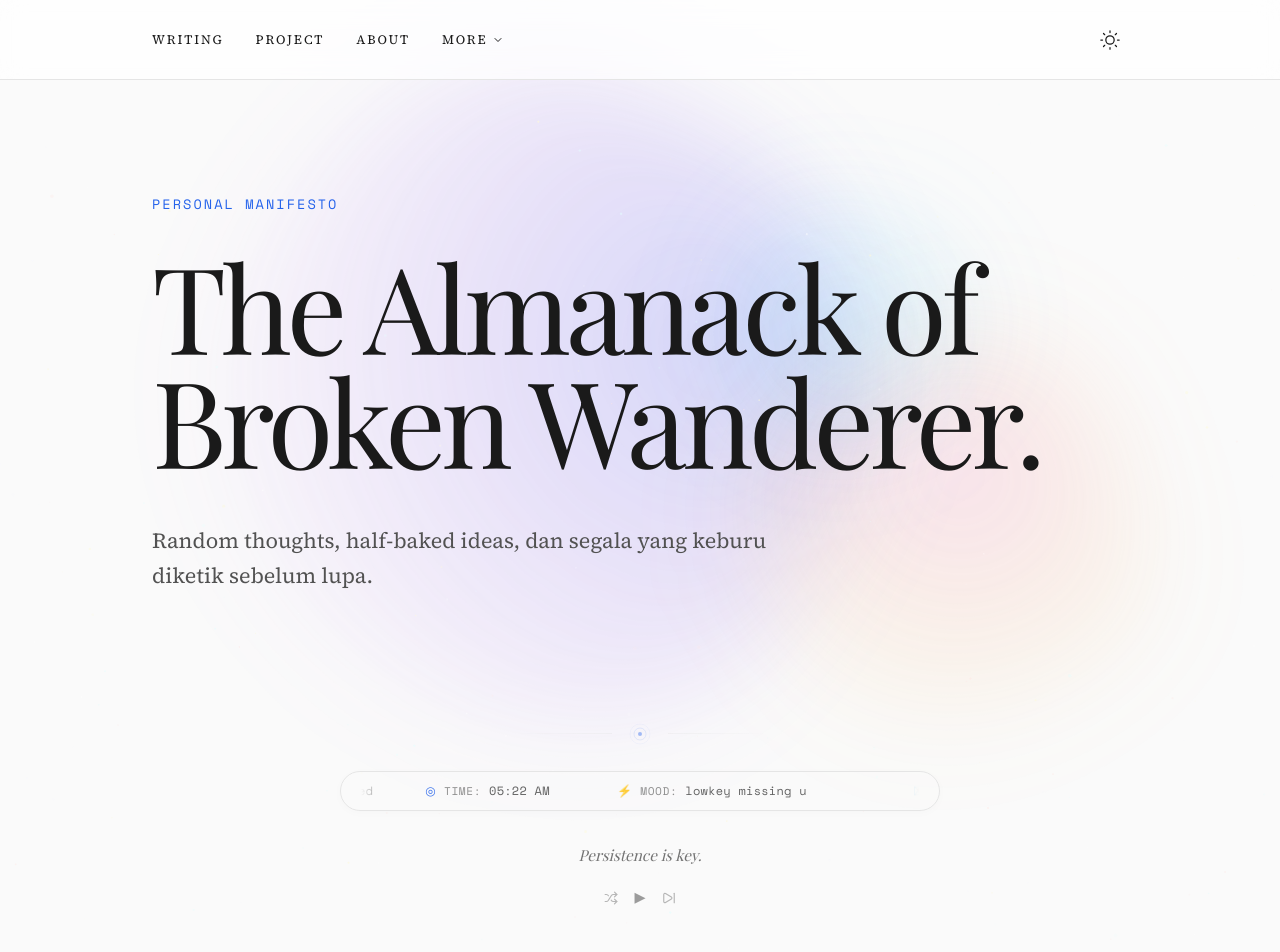
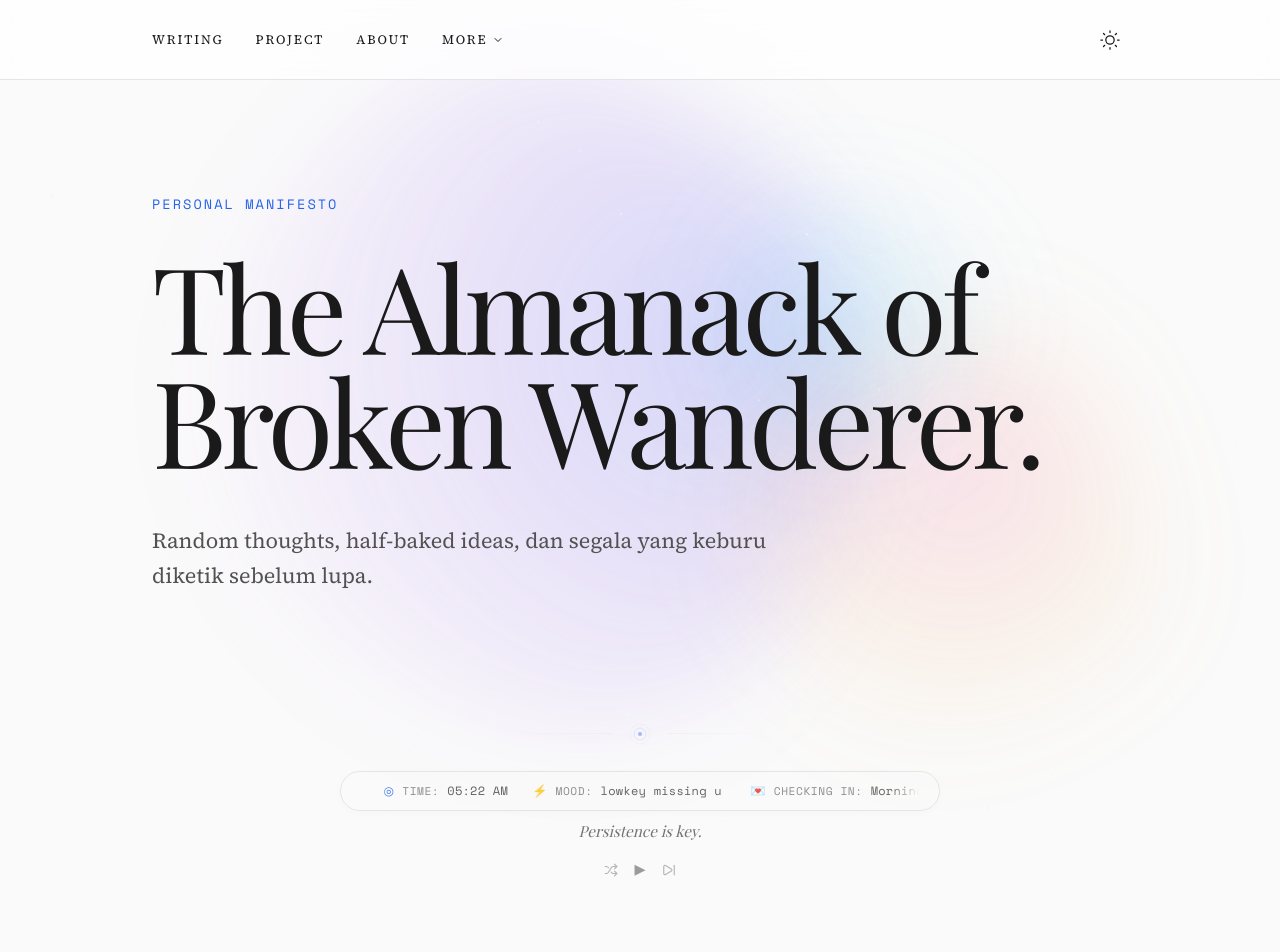
Before and after one commit to muhammadfaza16/muhammadfaza16.github.io, a Next.js app: page / in a window 1280 px wide. Shown: the top 952 px of the page. Built offline with nearby package versions, Linux system fonts and the light colour scheme; a web font is replaced by a local one.

Commit message:
style(ui): optimize marquee spacing and vertical alignment

```diff
--- a/src/components/CurrentlyStrip.tsx
+++ b/src/components/CurrentlyStrip.tsx
@@ -149,9 +149,9 @@ const ContinuousMarquee = memo(function ContinuousMarquee({ items, onVisibilityC
                     key={key}
                     style={{
                         display: "flex",
-                        gap: "3rem",
+                        gap: "1.25rem",
                         animation: "marquee 25s linear infinite",
-                        paddingRight: "3rem",
+                        paddingRight: "1.25rem",
                         flexShrink: 0
                     }}
                 >
@@ -246,12 +246,12 @@ export function CurrentlyStrip() {
             icon: isPlaying ? "⏸" : "▶",
             label: isPlaying ? "Playing" : "Paused",
             text: currentSong.title,
-            width: "300px",
+            width: "220px",
             onClick: togglePlay,
             className: "hover:opacity-80 transition-opacity"
         },
-        { icon: "◎", label: "Time", text: currentTime, width: "80px" },
-        { icon: "⚡", label: "Mood", text: moods[moodIndex % moods.length] || "Vibing", width: "180px" },
+        { icon: "◎", label: "Time", text: currentTime, width: "65px" },
+        { icon: "⚡", label: "Mood", text: moods[moodIndex % moods.length] || "Vibing", width: "130px" },
         { icon: "💌", label: "Checking in", text: checkInMessages[checkInIndex % checkInMessages.length], width: "320px" },
     ], [isPlaying, currentSong.title, currentTime, moods, moodIndex, checkInMessages, checkInIndex, togglePlay]);
 
@@ -301,7 +301,7 @@ export function CurrentlyStrip() {
                 flexDirection: "column",
                 alignItems: "center",
                 width: "100%",
-                gap: "1rem"
+                gap: "0rem"
             }}>
 
             {/* Top: Marquee Pill */}
@@ -332,12 +332,12 @@ export function CurrentlyStrip() {
             {/* Bottom: Play Control */}
             <div
                 style={{
-                    minHeight: "4rem", // increased height to accommodate text + controls comfortably
+                    minHeight: "3rem", // reduced height
                     display: "flex",
                     flexDirection: "column",
                     alignItems: "center",
-                    justifyContent: "flex-start", // Align top, push content down with padding
-                    paddingTop: "0.5rem", // Reduced padding
+                    justifyContent: "flex-start",
+                    paddingTop: "0rem", // adjusted for symmetry
                     paddingBottom: "0.25rem"
                 }}
             >
@@ -351,13 +351,13 @@ export function CurrentlyStrip() {
                         fontSize: "0.95rem",
                         color: "var(--text-muted)",
                         margin: 0,
-                        marginBottom: "0.25rem", // Reduced margin
+                        marginBottom: "0", // Reduced margin
                         cursor: "pointer",
                         userSelect: "none",
                         textAlign: "center",
                         minHeight: "2.8em", // Fixed height for 2 lines
                         display: "flex",
-                        alignItems: "center",
+                        alignItems: "center", // Centered for symmetric gaps
                         justifyContent: "center",
                         transition: "opacity 0.3s ease"
                     }}
```
